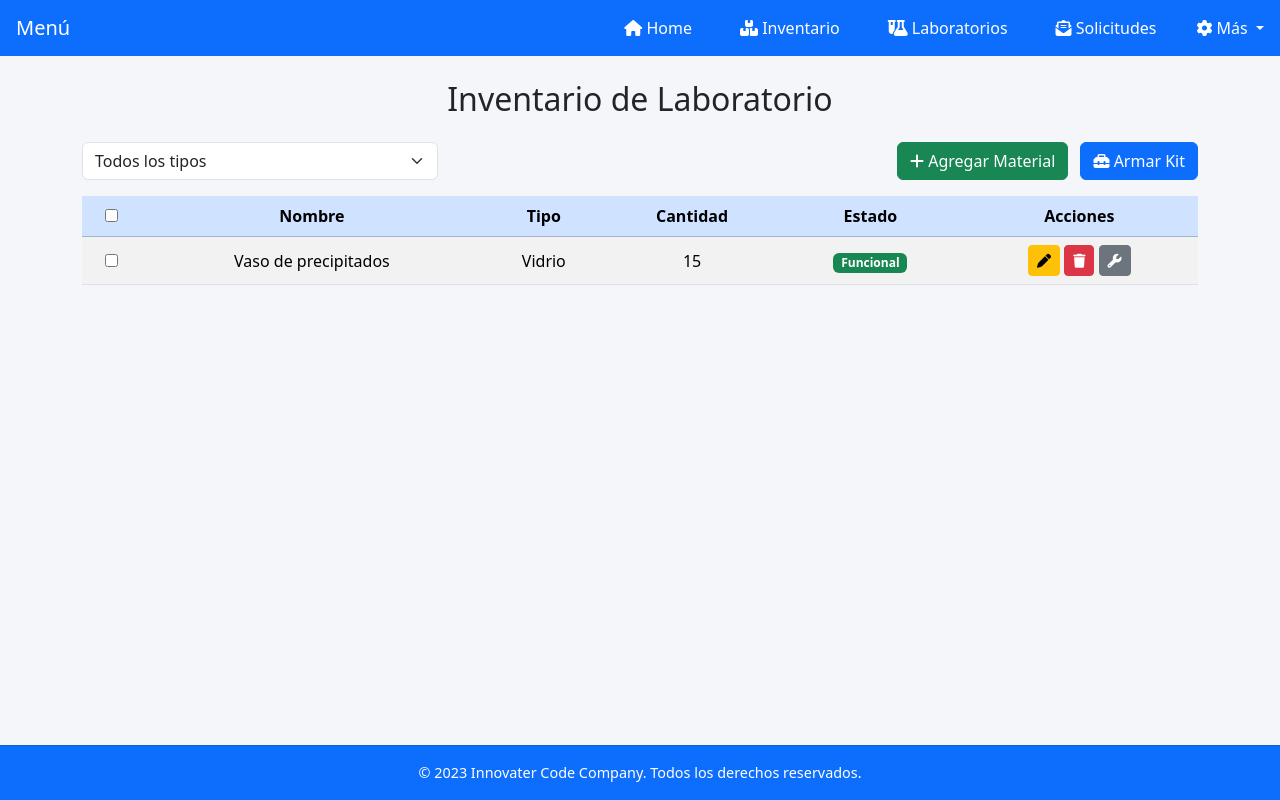
After one commit to TheGlicht/AVUAEH, a PHP site: page /pages/Laboratorio/inventario.php in a window 1280 px wide. The commit adds this page. Run offline with PHP 8.4, Linux system fonts and the light colour scheme; some libraries are stand-ins or nearby versions.

Commit message:
Subiendo el proyecto inicial

```diff
--- /dev/null
+++ b/public/components/js/Lab/Inventario.js
@@ -0,0 +1,72 @@
+ // Ejecutar cuando el DOM esté completamente cargado
+ document.addEventListener('DOMContentLoaded', function () {
+
+    // Botón para abrir modal de agregar
+    const btnAgregar = document.querySelector('.btn-success');
+    if (btnAgregar) {
+      btnAgregar.addEventListener('click', function () {
+        const modalAgregar = new bootstrap.Modal(document.getElementById('modalAgregarMaterial'));
+        modalAgregar.show();
+      });
+    }
+
+    // Botones para abrir modal de editar
+    const botonesEditar = document.querySelectorAll('.btn-warning');
+    botonesEditar.forEach(btn => {
+      btn.addEventListener('click', function () {
+        document.getElementById('nombreEditar').value = 'Ejemplo';
+        document.getElementById('tipoEditar').value = 'vidrio';
+        document.getElementById('cantidadEditar').value = '10';
+        document.getElementById('estadoEditar').value = 'Funcional';
+        const modalEditar = new bootstrap.Modal(document.getElementById('modalEditarMaterial'));
+        modalEditar.show();
+      });
+    });
+
+    // Envío de formularios
+    document.getElementById('formAgregarMaterial').addEventListener('submit', function (e) {
+      e.preventDefault();
+      alert('Material agregado (simulado)');
+      bootstrap.Modal.getInstance(document.getElementById('modalAgregarMaterial')).hide();
+    });
+
+    document.getElementById('formEditarMaterial').addEventListener('submit', function (e) {
+      e.preventDefault();
+      alert('Material actualizado (simulado)');
+      bootstrap.Modal.getInstance(document.getElementById('modalEditarMaterial')).hide();
+    });
+
+    // Inicializar filtro por defecto
+    filtrarMateriales();
+  });
+
+  // Función para filtrar materiales por tipo
+  function filtrarMateriales() {
+    const tipo = document.getElementById('filtroTipo').value;
+    const filas = document.querySelectorAll('#tablaMateriales tr');
+
+    filas.forEach(fila => {
+      const tipoFila = fila.getAttribute('data-tipo');
+      if (tipo === 'todos' || tipo === tipoFila) {
+        fila.style.display = '';
+      } else {
+        fila.style.display = 'none';
+      }
+    });
+  }
+
+  // Selección de todos los checkboxes
+  function seleccionarTodos(source) {
+    const checkboxes = document.querySelectorAll('.material-checkbox');
+    checkboxes.forEach(checkbox => checkbox.checked = source.checked);
+  }
+
+  // Función para armar kit
+  function armarKit() {
+    const seleccionados = Array.from(document.querySelectorAll('.material-checkbox')).filter(cb => cb.checked);
+    if (seleccionados.length === 0) {
+      alert('Selecciona al menos un material para armar un kit.');
+    } else {
+      alert(`Has seleccionado ${seleccionados.length} materiales para armar el kit.`);
+    }
+  }
--- /dev/null
+++ b/public/pages/Laboratorio/inventario.php
@@ -0,0 +1,181 @@
+<!-- php logica de programacion -->
+
+<!-- Estructutra del sitio web -->
+<!DOCTYPE html>
+<html lang="es">
+<head>
+  <meta charset="UTF-8">
+  <meta name="viewport" content="width=device-width, initial-scale=1.0">
+  <title>Home</title>
+
+  <!-- Estilos -->
+  <link rel="stylesheet" href="../../components/css/bootstrap.min.css">
+  <link rel="stylesheet" href="../../components/css/styleHome.css">
+  <link rel="icon" type="icon" href="../../components/assets/Garza/Garza3.png" />
+  <link href="https://cdnjs.cloudflare.com/ajax/libs/font-awesome/6.4.0/css/all.min.css" rel="stylesheet" />
+  <!-- FullCalendar CSS correcto -->
+  <link href="https://cdn.jsdelivr.net/npm/fullcalendar@6.1.8/main.min.css" rel="stylesheet" />
+
+</head>
+<body>
+    <?php include '../../../resources/templates/menuLab.php';?>
+
+    <div class="container mt-4">
+  <h2 class="mb-4 text-center">Inventario de Laboratorio</h2>
+
+    <!-- Filtros -->
+    <div class="row mb-3">
+        <div class="col-md-6 col-lg-4">
+        <select class="form-select" id="filtroTipo" onchange="filtrarMateriales()">
+            <option value="todos">Todos los tipos</option>
+            <option value="vidrio">Vidrio</option>
+            <option value="reactivo">Reactivo</option>
+            <option value="equipo">Equipo</option>
+            <option value="otro">Otro</option>
+        </select>
+        </div>
+        <div class="col text-end">
+        <button class="btn btn-success me-2"><i class="fa-solid fa-plus"></i> Agregar Material</button>
+        <button class="btn btn-primary" onclick="armarKit()"><i class="fa-solid fa-toolbox"></i> Armar Kit</button>
+        </div>
+    </div>
+
+    <!-- Tabla de materiales -->
+    <div class="table-responsive">
+        <table class="table table-striped align-middle text-center">
+        <thead class="table-primary">
+            <tr>
+            <th scope="col"><input type="checkbox" onclick="seleccionarTodos(this)"></th>
+            <th scope="col">Nombre</th>
+            <th scope="col">Tipo</th>
+            <th scope="col">Cantidad</th>
+            <th scope="col">Estado</th>
+            <th scope="col">Acciones</th>
+            </tr>
+        </thead>
+        <tbody id="tablaMateriales">
+            <!-- Ejemplo de fila -->
+            <tr data-tipo="vidrio">
+            <td><input type="checkbox" class="material-checkbox"></td>
+            <td>Vaso de precipitados</td>
+            <td>Vidrio</td>
+            <td>15</td>
+            <td><span class="badge bg-success">Funcional</span></td>
+            <td>
+                <button class="btn btn-warning btn-sm"><i class="fa-solid fa-pen"></i></button>
+                <button class="btn btn-danger btn-sm"><i class="fa-solid fa-trash"></i></button>
+                <button class="btn btn-secondary btn-sm"><i class="fa-solid fa-wrench"></i></button>
+            </td>
+            </tr>
+            <!-- Más filas dinámicas -->
+        </tbody>
+        </table>
+    </div>
+    </div>
+
+
+    <!-- Modal: Agregar Material -->
+<div class="modal fade" id="modalAgregarMaterial" tabindex="-1" aria-labelledby="modalAgregarLabel" aria-hidden="true">
+  <div class="modal-dialog modal-lg modal-dialog-centered">
+    <div class="modal-content">
+      <form id="formAgregarMaterial">
+        <div class="modal-header bg-success text-white">
+          <h5 class="modal-title" id="modalAgregarLabel"><i class="fa-solid fa-plus"></i> Agregar Nuevo Material</h5>
+          <button type="button" class="btn-close btn-close-white" data-bs-dismiss="modal" aria-label="Cerrar"></button>
+        </div>
+        <div class="modal-body row g-3">
+          <div class="col-md-6">
+            <label for="nombreMaterial" class="form-label">Nombre del Material</label>
+            <input type="text" class="form-control" id="nombreMaterial" required>
+          </div>
+          <div class="col-md-6">
+            <label for="tipoMaterial" class="form-label">Tipo</label>
+            <select class="form-select" id="tipoMaterial" required>
+              <option value="" disabled selected>Selecciona</option>
+              <option value="vidrio">Vidrio</option>
+              <option value="reactivo">Reactivo</option>
+              <option value="equipo">Equipo</option>
+              <option value="otro">Otro</option>
+            </select>
+          </div>
+          <div class="col-md-6">
+            <label for="cantidadMaterial" class="form-label">Cantidad</label>
+            <input type="number" class="form-control" id="cantidadMaterial" min="1" required>
+          </div>
+          <div class="col-md-6">
+            <label for="estadoMaterial" class="form-label">Estado</label>
+            <select class="form-select" id="estadoMaterial" required>
+              <option value="Funcional">Funcional</option>
+              <option value="Dañado">Dañado</option>
+              <option value="Faltante">Faltante</option>
+            </select>
+          </div>
+        </div>
+        <div class="modal-footer">
+          <button type="submit" class="btn btn-success"><i class="fa-solid fa-check"></i> Guardar</button>
+          <button type="button" class="btn btn-secondary" data-bs-dismiss="modal">Cancelar</button>
+        </div>
+      </form>
+    </div>
+  </div>
+</div>
+
+<!-- Modal: Editar Material -->
+<div class="modal fade" id="modalEditarMaterial" tabindex="-1" aria-labelledby="modalEditarLabel" aria-hidden="true">
+  <div class="modal-dialog modal-lg modal-dialog-centered">
+    <div class="modal-content">
+      <form id="formEditarMaterial">
+        <div class="modal-header bg-warning text-dark">
+          <h5 class="modal-title" id="modalEditarLabel"><i class="fa-solid fa-pen"></i> Editar Material</h5>
+          <button type="button" class="btn-close" data-bs-dismiss="modal" aria-label="Cerrar"></button>
+        </div>
+        <div class="modal-body row g-3">
+          <input type="hidden" id="idMaterialEditar">
+          <div class="col-md-6">
+            <label for="nombreEditar" class="form-label">Nombre del Material</label>
+            <input type="text" class="form-control" id="nombreEditar" required>
+          </div>
+          <div class="col-md-6">
+            <label for="tipoEditar" class="form-label">Tipo</label>
+            <select class="form-select" id="tipoEditar" required>
+              <option value="vidrio">Vidrio</option>
+              <option value="reactivo">Reactivo</option>
+              <option value="equipo">Equipo</option>
+              <option value="otro">Otro</option>
+            </select>
+          </div>
+          <div class="col-md-6">
+            <label for="cantidadEditar" class="form-label">Cantidad</label>
+            <input type="number" class="form-control" id="cantidadEditar" required>
+          </div>
+          <div class="col-md-6">
+            <label for="estadoEditar" class="form-label">Estado</label>
+            <select class="form-select" id="estadoEditar" required>
+              <option value="Funcional">Funcional</option>
+              <option value="Dañado">Dañado</option>
+              <option value="Faltante">Faltante</option>
+            </select>
+          </div>
+        </div>
+        <div class="modal-footer">
+          <button type="submit" class="btn btn-warning"><i class="fa-solid fa-save"></i> Actualizar</button>
+          <button type="button" class="btn btn-secondary" data-bs-dismiss="modal">Cancelar</button>
+        </div>
+      </form>
+    </div>
+  </div>
+</div>
+
+
+
+    <?php include '../../../resources/templates/footer.php';?>
+
+    <!-- Scripts -->
+    <script src="../../components/js/jquery-3.7.1.js"></script>
+    <script src="../../components/js/bootstrap.bundle.min.js"></script>
+    <script src="../../components/js/KitFontAwesome.js"></script>
+
+    <script src="../../components/js/Lab/Inventario.js"></script>
+
+</body>
+</html>
```
Also changed, not shown: public/components/js/Lab/Laboratorios.js (added, +30 -0 lines), public/components/js/Lab/Panel1.js (added, +25 -0 lines), public/pages/Laboratorio/index.php (+88 -0 lines), public/pages/Laboratorio/laboratorios.php (added, +140 -0 lines), public/pages/Laboratorio/solicitudes.php (added, +136 -0 lines), README.md, public/pages/Laboratorio/entregas.php (added), public/pages/Laboratorio/kits.php (added), public/pages/Laboratorio/reportes.php (added).
